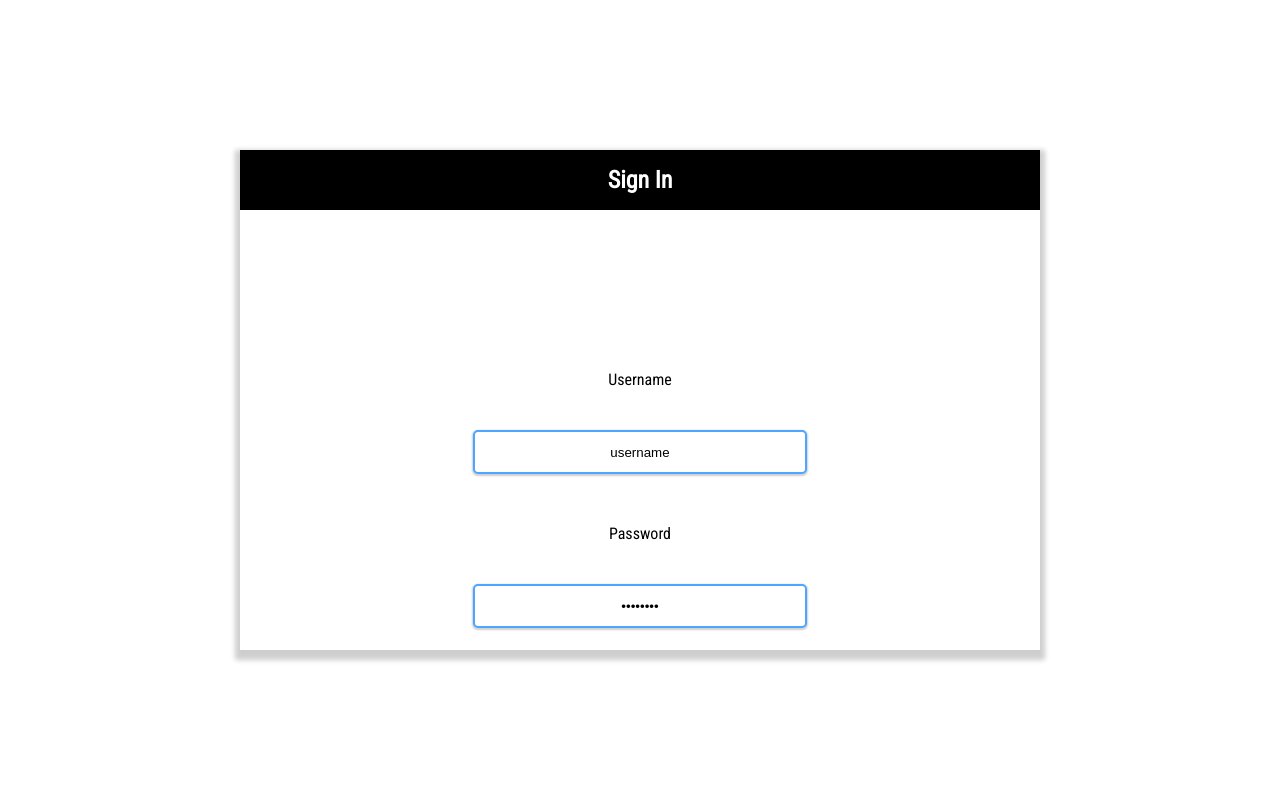
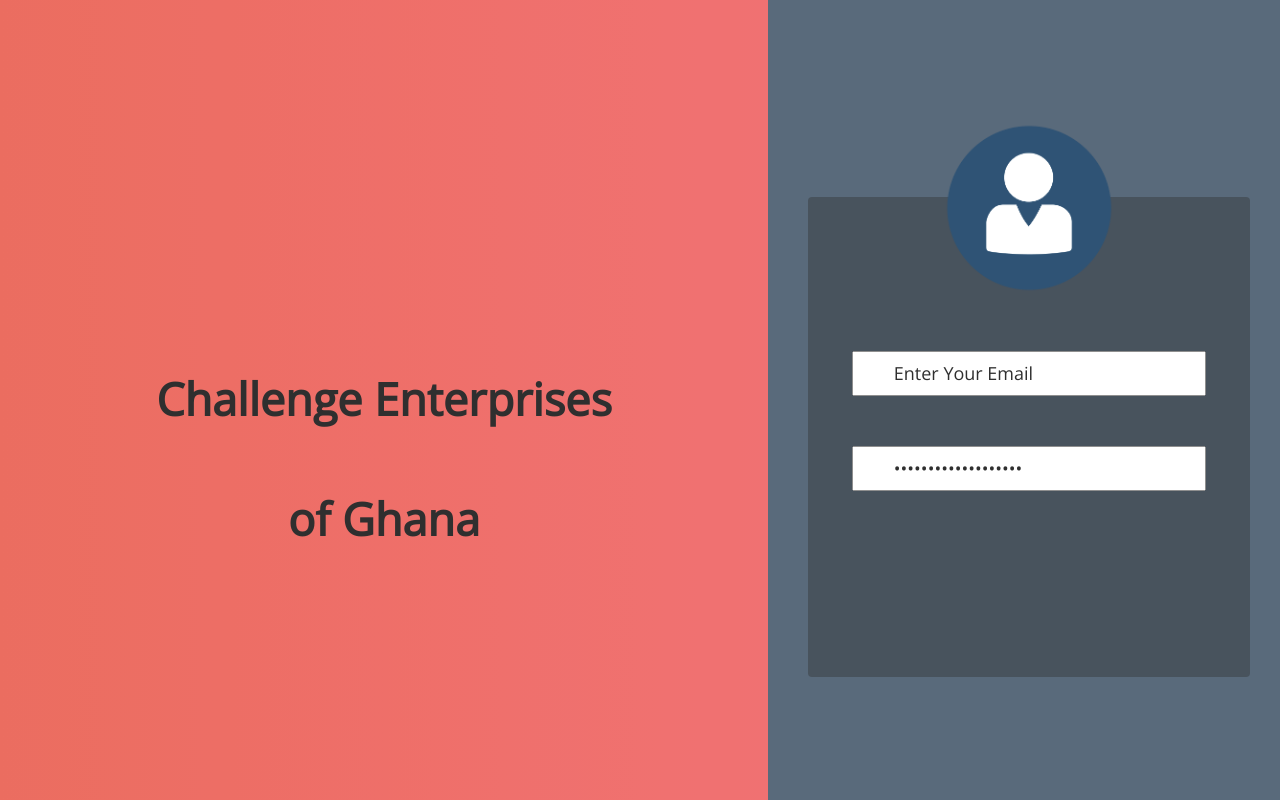
Before and after one commit to heyOnuoha/propasal-work, a PHP site: page /log-in.html in a window 1280 px wide. Run offline with PHP 8.4, Linux system fonts and the light colour scheme.

Commit message:
Reworked Login page

```diff
--- a/css/log-in.css
+++ b/css/log-in.css
@@ -3,55 +3,86 @@
     margin: 0px;
     padding: 0px;
     line-height: 20px;
+
+    font-family: 'Open Sans', sans-serif;
 }
 
-body {
-    width: 800px;
-    height: auto;
-    margin: 0px auto;
-    font-family: 'Roboto Condensed', sans-serif;
+body, html {
+    height: 100%;
+    opacity: 0.9;
 }
 
-#form_container {
+#center1 {
+    height: 100%;
+}
+
+#left_img {
+    padding: 10px;
+    margin: 5%;
+    margin-top: 20%;
+    display: none;
+}
+
+#left {
+    float: left;
+    height: 100%;
+    margin: 0;
+    width: 60%;
     height: 100%;
     padding: 20px;
-    margin: 40px auto;
+    box-sizing: border-box;
+/*    border-right: 1px solid #000;*/
+    background: #e74c3c;
+    box-shadow: 0 10px 10px 10px rgba(0, 0, 0, 0.5) , 0 10px 10px 10px rgba(0, 0, 0, 0.5);
+    background: linear-gradient(to right, #e74c3c, #ee5253);
+    z-index: 10;
+}
+
+#left center h1 {
+    margin: 50% auto;
+    font-size: 45px;
+    text-shadow: 0 0 5px white, 0, 0 5px white;
+    height: 100px;
+    line-height: 30px;
+}
+
+#right {
+    float: right;
+    height: 100%;
+    width: 40%;
+    padding: 0 10px;
+    margin: 0;
+    box-sizing: border-box;
+    background: #34495e;
+}
+
+#container {
+    width: 90%;
+    height: 60%;
+    text-align: center;
+    margin: 0 auto;
+    margin-left: 6%;
+    margin-top: 40%;
+    border-radius: 4px;
+    background: rgba(0, 0, 0, 0.4);
+}
+
+#container img {
+    width: 180px;
+    height: 180px;
+    margin-top: -80px;
+    margin-bottom: 50px;
+}
+
+input {
+    width: 80%;
+    height: 45px;
+    font-size: 18px;
+    margin-bottom: 50px;
+    padding-left: 40px;
     box-sizing: border-box;
 }
 
-.form {
-    height: 500px;
-    margin: 150px auto;
-    box-shadow: 0 5px 5px 5px rgb(0, 0, 0, 0.1) , 0 5px 5px 5px rgb(0, 0, 0, 0.1);
+.clear {
+    clear: both;
 }
-
-.form header {
-    background: black;
-    padding: 20px;
-    color: white;
-    box-sizing: border-box;
-}
-
-form {
-    padding: 50px;
-    box-sizing: border-box;
-}
-
-form p {
-    padding: 10px;
-    margin: 40px;
-    margin-bottom: 10px;
-}
-
-form h1 {
-
-}
-
-input {
-    border: 2px solid #4da6ff;
-    width: 50%;
-    height: 40px;
-    border-radius: 5px;
-    box-shadow: 0 1px 2px 1px rgb(0, 0, 0, 0.1) , 0 1px 2px 1px rgb(0, 0, 0, 0.1);
-    text-align: center;
-}
--- a/log-in.html
+++ b/log-in.html
@@ -7,27 +7,36 @@
         <meta name="viewport" content="width=device-width, initial-scale = 1" />
 
         <link rel="stylesheet" type="text/css" href="css/log-in.css" media="screen"/>
-        <link href="https://fonts.googleapis.com/css?family=Roboto+Condensed" rel="stylesheet">
+        <link href="https://fonts.googleapis.com/css?family=Open+Sans" rel="stylesheet">
     </head>
     <body>
-        <center>
-            <section>
-                <div class="form">
-                    <header>
-                        <h1>Sign In</h1>
-                    </header>
-                    <div id="form_container">
-                        <center>
-                            <form name="log_in" action="#">
-                                <p>Username</p><br>
-                                <input name="name_field" value="username" type="text"/>
-                                <p>Password</p><br>
-                                <input name="password_field" value="password" type="password" />
-                            </form>
-                        </center>
-                    </div>
+        <center id="center1">
+            <div id="left">
+                <center>
+<!--                    <img id="left_img" src="image/ecghanalogo.png" width="300" height="350"/>-->
+                    <h1>Challenge Enterprises <br><br><br><br> of Ghana </h1>
+                </center>
+            </div>
+
+            <div id="right">
+                <div id="container">
+                    <img src="image/anyone.png" />
+                    <form>
+                        <div class="form_input">
+                            <input type="text" placeholder="email" value="Enter Your Email" />
+                        </div>
+                        <div class="form_input">
+                            <input type="password" placeholder="password" value="Enter Your Password" />
+<!--
+                        <input type="checkbox" value="Keep me signed in" checked />
+                        <button type="button">Login</button>
+-->
+                        </div>
+                    </form>
                 </div>
-            </section>
+
+            </div>
         </center>
+        <div class="clear"></div>
     </body>
 </html>
```
Also changed, not shown: image/64621266-reading-books-vector-concept-flat-design-stack-of-books-with-bright-covers-and-glasses-beside-self-e.jpg (added), image/anyone.png (added), image/images.png (added), 1 other file.
